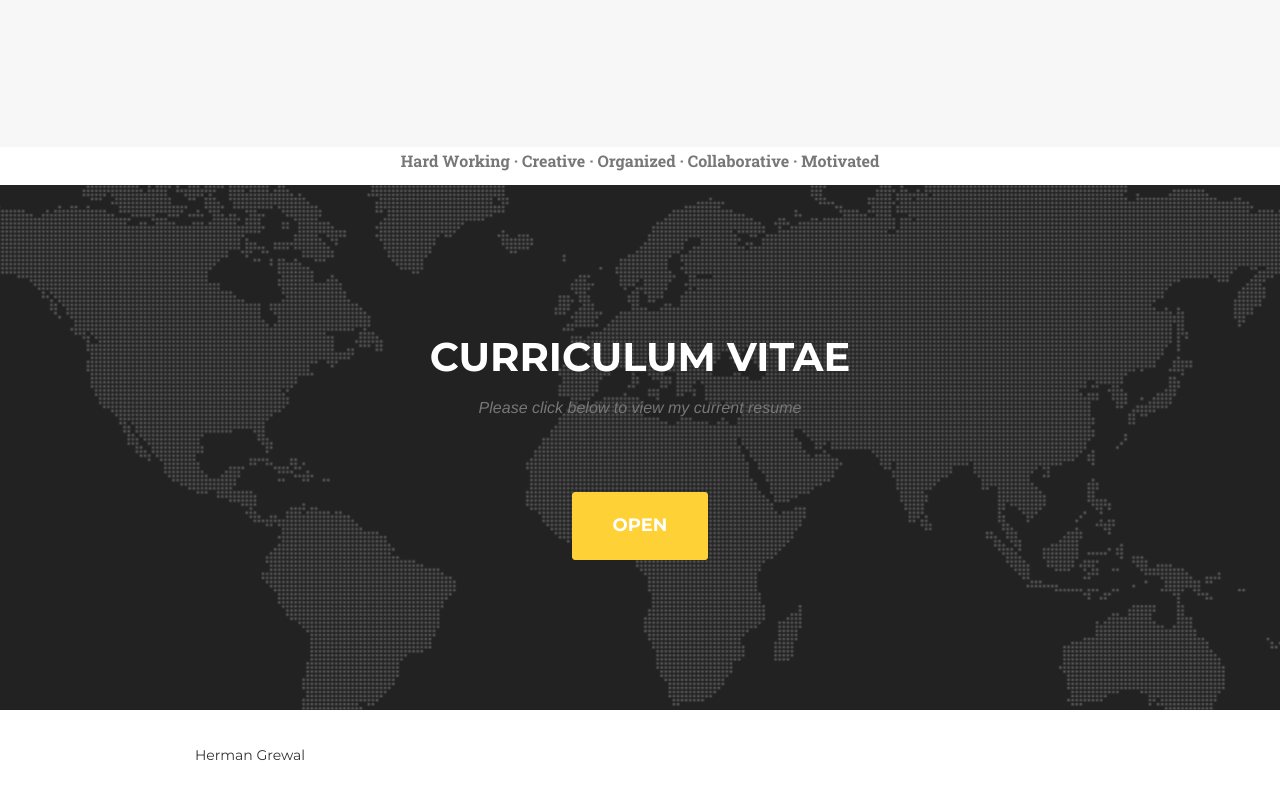
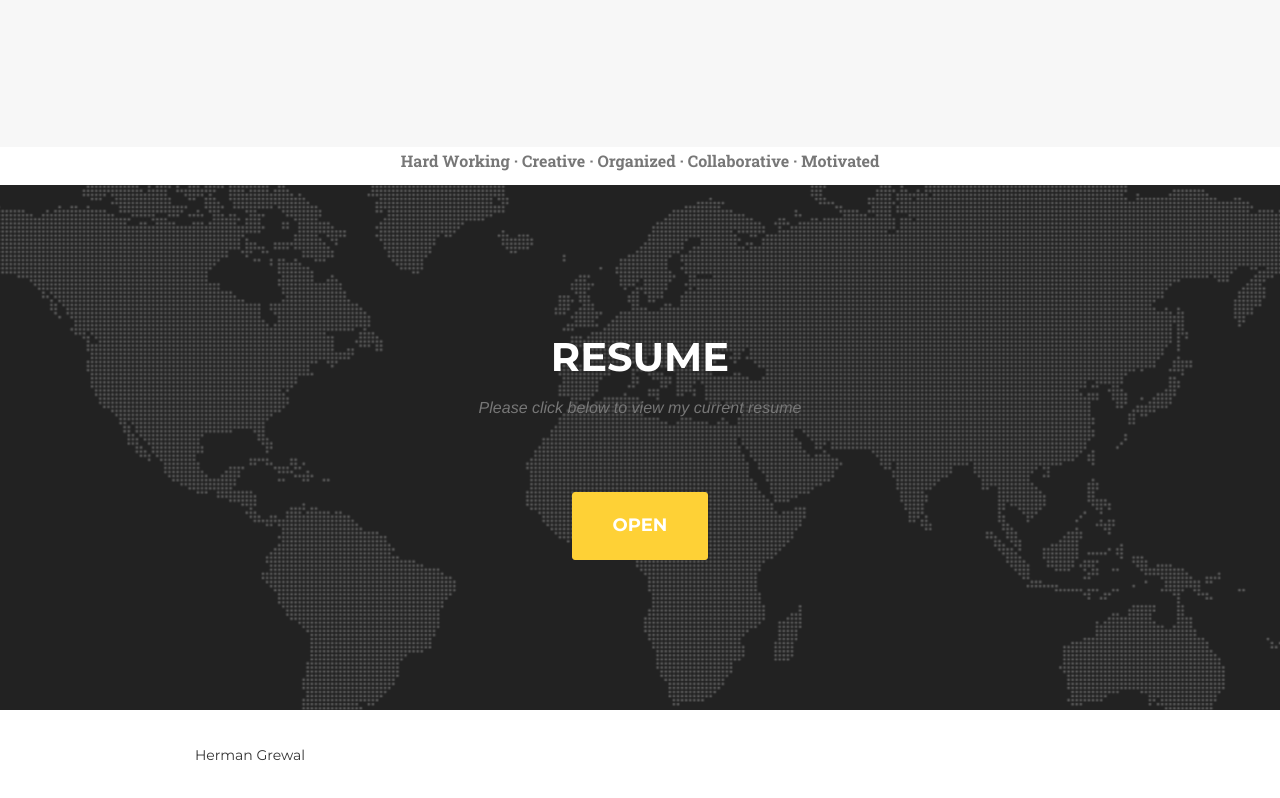
Before and after one commit to hermangrewal/hermangrewal.github.io, a plain HTML site: page index.html in a window 1280 px wide. Shown: the part 5045-5843 px from the top of the page. Drawn offline with nearby package versions, Linux system fonts and the light colour scheme; a web font is replaced by a local one.

Commit message:
Update CV Title

```diff
--- a/index.html
+++ b/index.html
@@ -584,7 +584,7 @@
         <div class="container">
             <div class="row text-center">
                 <div class="col-lg-12 text-center">
-                    <h2 class="section-heading">Curriculum vitae</h2>
+                    <h2 class="section-heading">Resume</h2>
                     <h3 class="section-subheading text-muted">Please click below to view my current resume</h3>
                     <a href="CMechanical_Design_Resume.pdf"class="page-scroll btn btn-xl" target="_tab" >Open</a>
                 </div>
```
